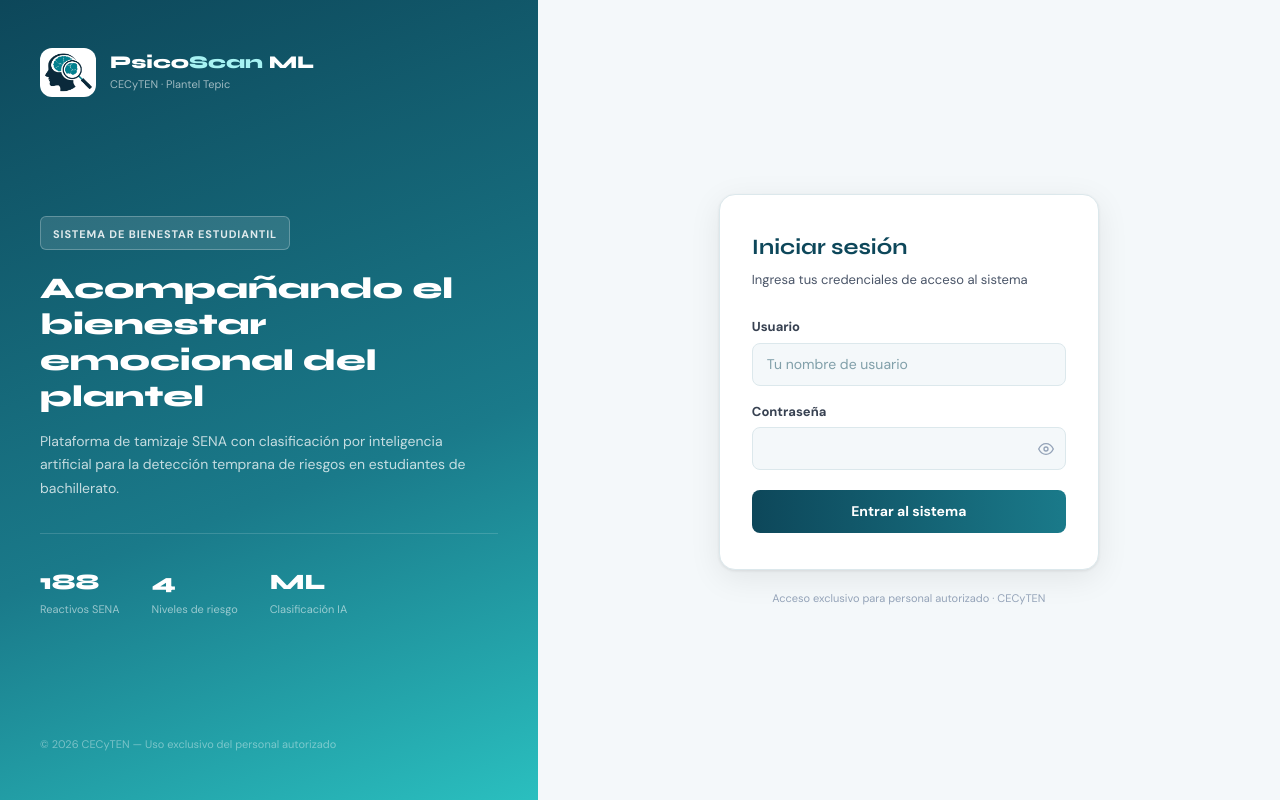
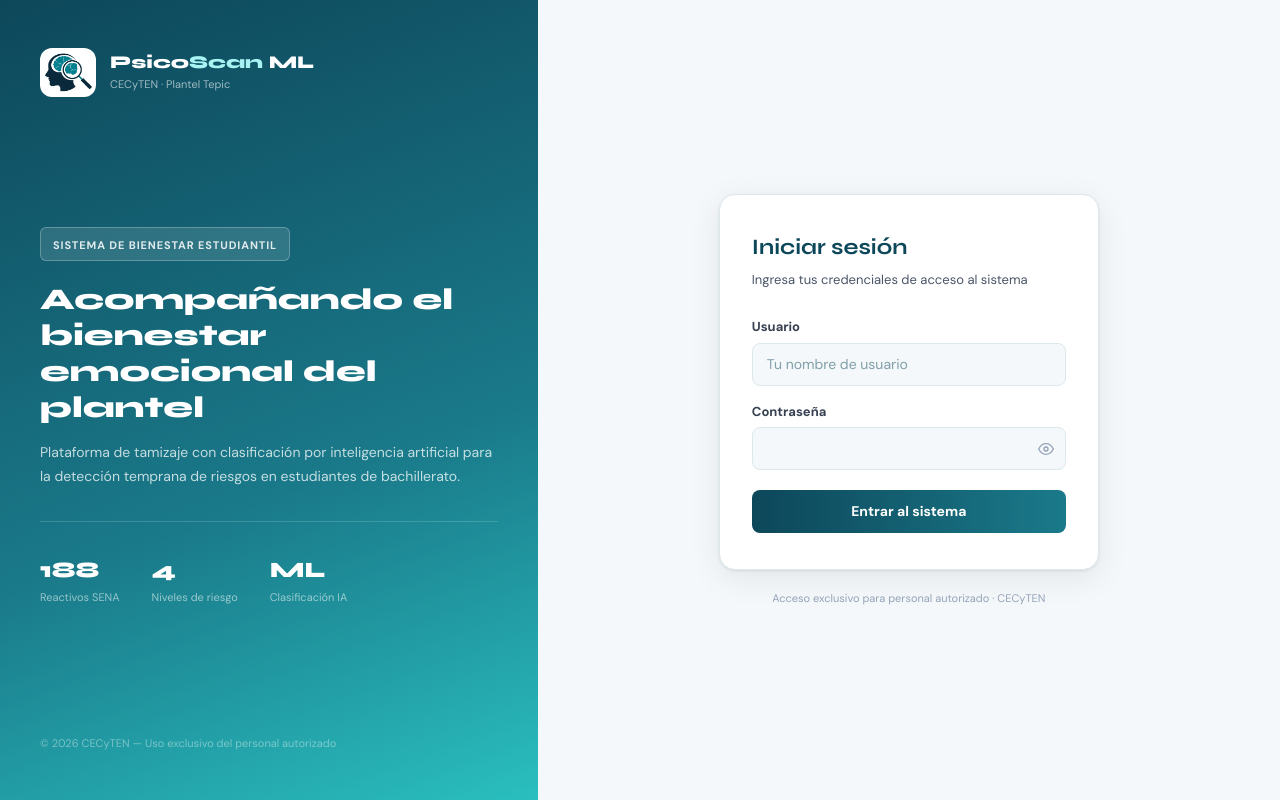
Before and after one commit to tiburonz24/PsicoScanML-Sistema, a Next.js app: page /login in a window 1280 px wide. Built offline with nearby package versions, Linux system fonts and the light colour scheme.

Commit message:
Quitar el nombre SENA del dashboard de inicio

```diff
--- a/app/(auth)/login/page.tsx
+++ b/app/(auth)/login/page.tsx
@@ -78,7 +78,7 @@ export default function LoginPage() {
           </h1>
 
           <p style={{ color: "rgba(255,255,255,0.75)", fontSize: 14, lineHeight: 1.7, margin: 0 }}>
-            Plataforma de tamizaje SENA con clasificación por inteligencia artificial
+            Plataforma de tamizaje con clasificación por inteligencia artificial
             para la detección temprana de riesgos en estudiantes de bachillerato.
           </p>
 
```
